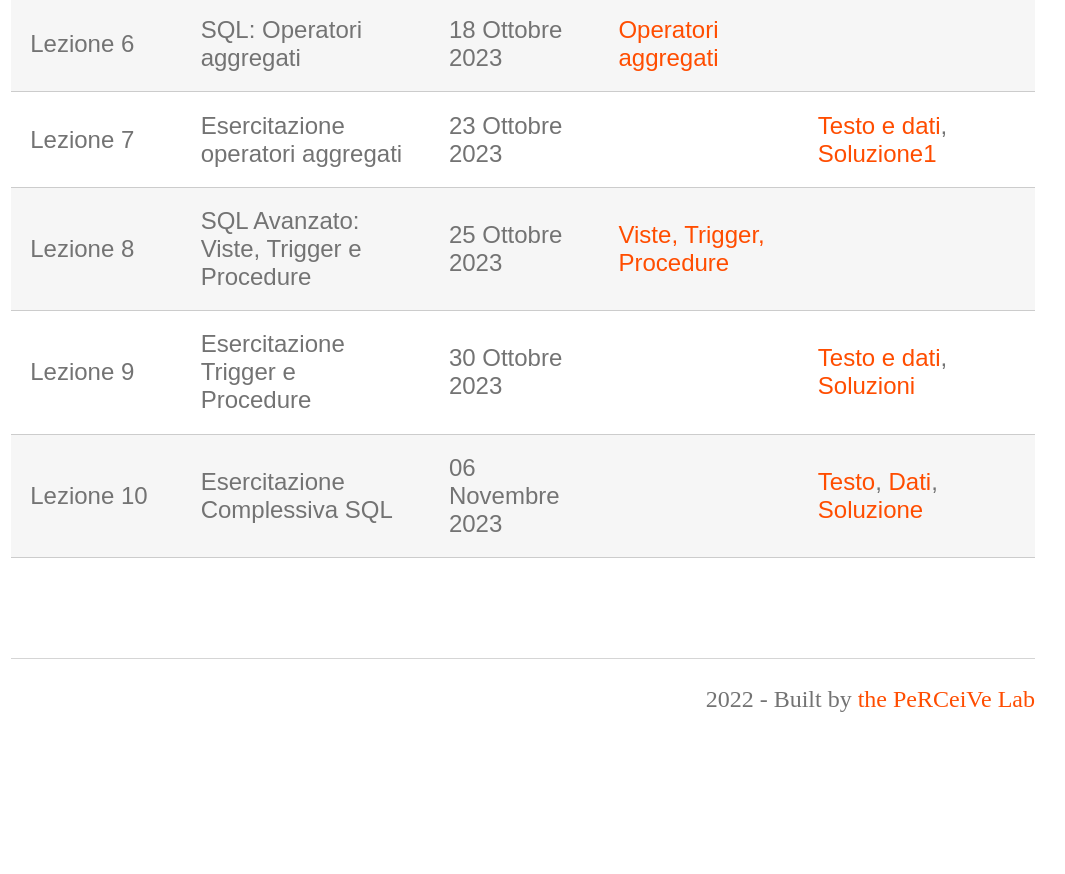
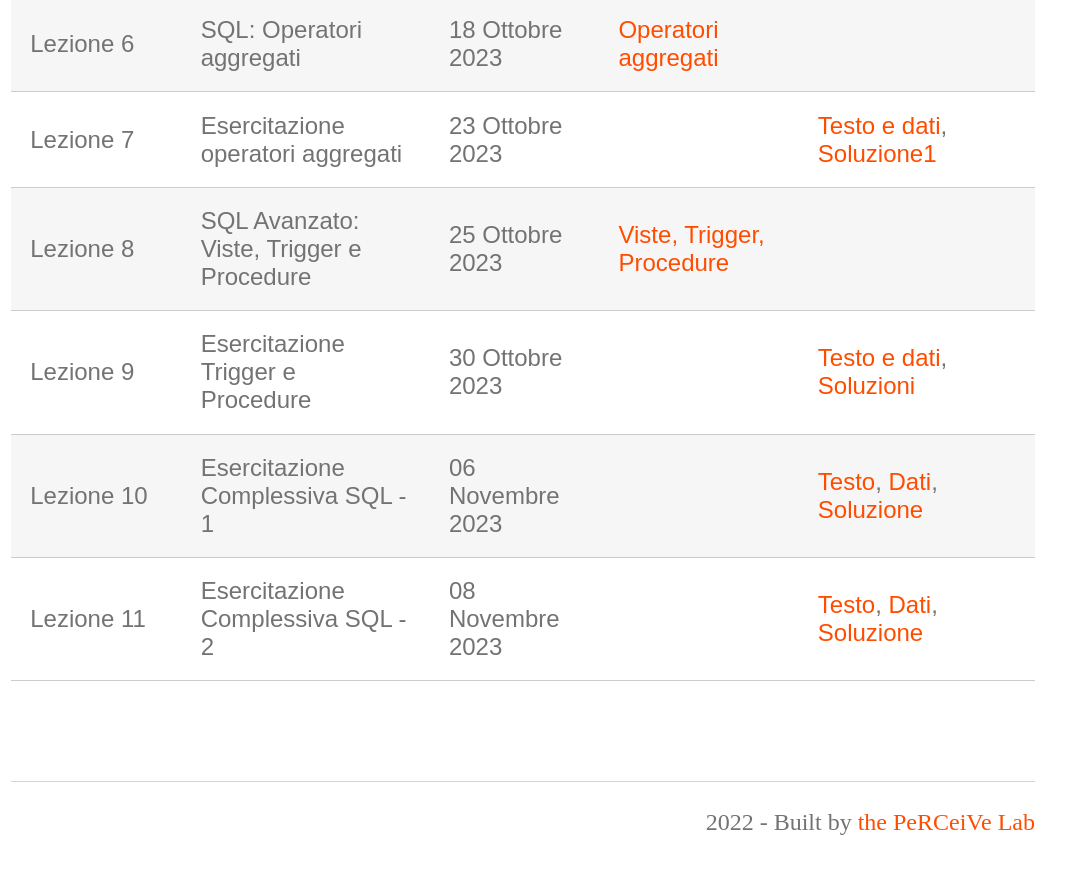
Before and after one commit to perceivelab/database-course, a Jekyll site: the page built from lezioni.md, in a window 1280 px wide and 900 px high, scrolled down 935 px. Shown: the top 874 px of the window, without its empty margins (117-1182 px from the left). Built offline with Jekyll 4.4.1, drawn with Linux system fonts in a browser that asks for light colours; our own code applies the rules of GitHub Pages for plain Markdown files; before the commit the page ends 1712 px from its top, so only the background shows below that.

Commit message:
Update lezioni.md

```diff
--- a/lezioni.md
+++ b/lezioni.md
@@ -17,7 +17,8 @@ Questa pagina contiene le slide, note e gli esempi di codice delle lezioni del c
 | Lezione 7  | Esercitazione operatori aggregati                    | 23 Ottobre 2023   | | [Testo e dati](https://drive.google.com/file/d/1G4ahE5VfEiN24muC71vMFQ-5_-l-DOiC/view?usp=sharing), [Soluzione1](https://drive.google.com/file/d/1spNlz6uf3L99u0WcApaVwyBlIPntX-hm/view?usp=sharing)                        |          |
 | Lezione 8  | SQL Avanzato: Viste, Trigger e Procedure                    | 25 Ottobre 2023   | [Viste, Trigger, Procedure](https://drive.google.com/file/d/1ozn-jZ9T1RyDab2dNy-xAMl50L3Jh-_p/view?usp=sharing)
 | Lezione 9  | Esercitazione  Trigger e Procedure                    | 30 Ottobre 2023   | | [Testo e dati](https://drive.google.com/file/d/1ObvX1ge8y0DprSpLNIfv-BbeP2Fhrj-v/view?usp=sharing), [Soluzioni](https://drive.google.com/file/d/196iZq1glejybu-TEcTCswHY-MSgDI8o-/view?usp=sharing)                       |          |
-| Lezione 10  | Esercitazione  Complessiva SQL| 06 Novembre 2023   | | [Testo](https://drive.google.com/file/d/1Vojmmpwx2-9t_jbwWkKjqjVJo5rr1Fnf/view?usp=sharing), [Dati](https://drive.google.com/file/d/1h2KtBlItR-cOHQgV1PC1R31B9pLWum_K/view?usp=sharing), [Soluzione](https://drive.google.com/file/d/1ItkEegrrIM5Gz49Ez-mcWSxHH8kfjS9I/view?usp=sharing)                       |          |
+| Lezione 10  | Esercitazione  Complessiva SQL - 1| 06 Novembre 2023   | | [Testo](https://drive.google.com/file/d/1Vojmmpwx2-9t_jbwWkKjqjVJo5rr1Fnf/view?usp=sharing), [Dati](https://drive.google.com/file/d/1h2KtBlItR-cOHQgV1PC1R31B9pLWum_K/view?usp=sharing), [Soluzione](https://drive.google.com/file/d/1ItkEegrrIM5Gz49Ez-mcWSxHH8kfjS9I/view?usp=sharing)                       |          |
+| Lezione 11  | Esercitazione  Complessiva SQL - 2| 08 Novembre 2023   | | [Testo](https://drive.google.com/file/d/1WPOVOcOZfmL2bCSfOmE3OY0plZihMW4a/view?usp=sharing), [Dati](https://drive.google.com/file/d/1kL5wH4UwKUIlBE-qP2eeDdKiYSfla0zg/view?usp=sharing), [Soluzione]()                       |          |
 
 
 
```
